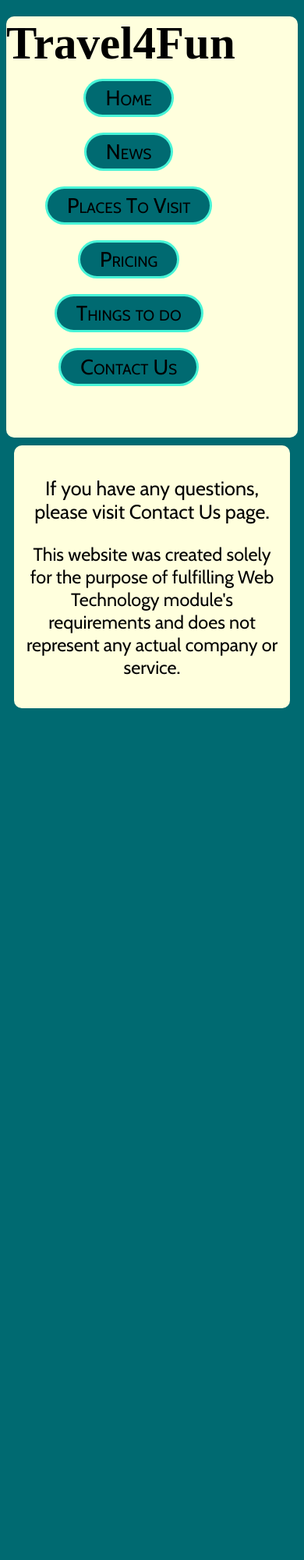
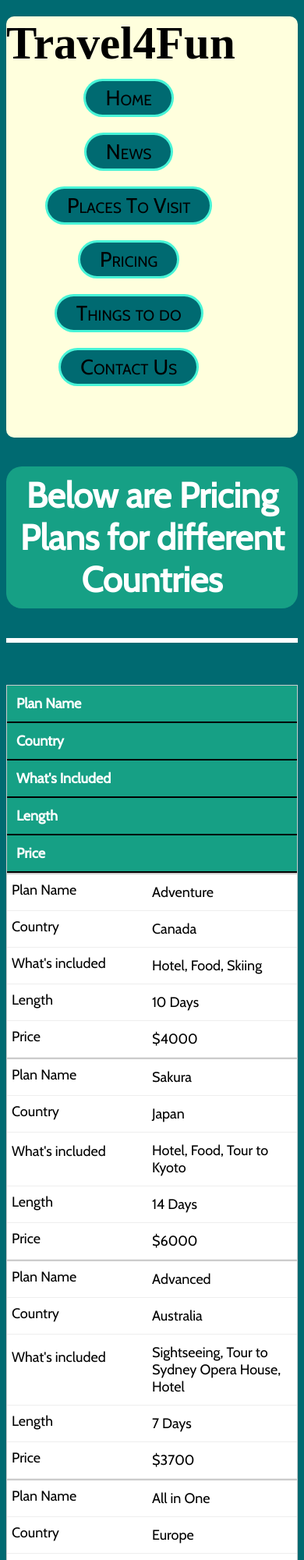
Before and after one commit to 00010209/Web-Technologies, a plain HTML site: page Pricing.html in a window 390 px wide. Shown: the top 2000 px of the page at 78% size. Before the commit the page ends 918 px from the top, so only its background shows below. Drawn offline with nearby package versions, Linux system fonts and the light colour scheme; a web font is replaced by a local one.

Commit message:
made the Pricing Table Responsive

```diff
--- a/Pricing.html
+++ b/Pricing.html
@@ -6,7 +6,7 @@
      <title>Travel4Fun</title>
      <link href="https://fonts.googleapis.com/css2?family=Cabin&family=Piazzolla:ital@1&display=swap" rel="stylesheet">
      <link rel="stylesheet" href="Stylesheet/Navigation.css">
-     <link rel="stylesheet" href="Stylesheet/Places-To-Visit.css">
+     <link rel="stylesheet" href="Stylesheet/Pricing.css">
   </head>
 
 <!----------------------------------------------             LOGO             ------------------------------------------------------->
@@ -20,6 +20,16 @@
               </h1>
 
             </section>
+
+
+
+
+
+
+
+
+
+
 
 
 <!--------------------------------------------             NAVIGATION          -------------------------------------------------------->
@@ -58,6 +68,119 @@
 
 
 
+<!---------------------------------------------------      Main Content         ------------------------------------------------------->
+
+
+       <section class="container1">
+        <h1 class="Pricing-header">Below are Pricing Plans for different Countries</h1>
+
+        <hr>
+
+        <section class="table-container">
+            <table>
+                <tr id="table-header">
+                    <th>Plan Name</th>
+                    <th>Country</th>
+                    <th>What's Included</th>
+                    <th>Length</th>
+                    <th>Price</th>
+                </tr>
+
+                <tr>
+                    <td>Adventure</td>
+                    <td>Canada</td>
+                    <td>Hotel, Food, Skiing</td>
+                    <td>10 Days</td>
+                    <td>$4000</td>
+                </tr>
+
+                <tr>
+                    <td>Sakura</td>
+                    <td>Japan</td>
+                    <td>Hotel, Food, Tour to Kyoto</td>
+                    <td>14 Days</td>
+                    <td>$6000</td>
+                </tr>
+
+                <tr>
+                    <td>Advanced</td>
+                    <td>Australia</td>
+                    <td>Sightseeing, Tour to Sydney Opera House, Hotel</td>
+                    <td>7 Days</td>
+                    <td>$3700</td>
+                </tr>
+
+                <tr>
+                    <td>All in One</td>
+                    <td>Europe</td>
+                    <td>Hotel, Food, Tour across 5 European Countries</td>
+                    <td>15 Days</td>
+                    <td>$8800</td>
+                </tr>
+
+                <tr>
+                    <td>Enterprise</td>
+                    <td>Spain</td>
+                    <td>Food, Local Festivals, Madrid Sightseeing</td>
+                    <td>8 Days</td>
+                    <td>$3550</td>
+                </tr>
+
+                <tr>
+                    <td>FunJourney</td>
+                    <td>Scandinavian Countries</td>
+                    <td>Hotel, Trip to Denmark, Norway and  Sweden</td>
+                    <td>16 Days</td>
+                    <td>$6320</td>
+                </tr>
+
+                <tr>
+                    <td>Enterprise2</td>
+                    <td>Turkey</td>
+                    <td>Hotel, Food, Ancient Castles, Trip to Istanbul</td>
+                    <td>8 Days</td>
+                    <td>$3799.99</td>
+                </tr>
+
+                <tr>
+                    <td>Adventure2</td>
+                    <td>Iceland</td>
+                    <td>Hotel, Food, Skiing, Sightseeing Beautiful Natural Caves</td>
+                    <td>9 Days</td>
+                    <td>$5320</td>
+                </tr>
+
+                <tr>
+                    <td>Professional</td>
+                    <td>Italy</td>
+                    <td>Hotel, Sightseeing Rome and Venice</td>
+                    <td>13 Days</td>
+                    <td>$7200</td>
+                </tr>
+
+                <tr>
+                    <td>FunJourney2</td>
+                    <td>England</td>
+                    <td>Hotel, Food, London Sightseeing</td>
+                    <td>6 Days</td>
+                    <td>$2700</td>
+                </tr>
+
+                <tr>
+                    <td>Professional2</td>
+                    <td>India</td>
+                    <td>Hotel, Sightseeing Taj Mahal</td>
+                    <td>7 Days</td>
+                    <td>$2580</td>
+                </tr>
+
+            </table>
+
+        </section>
+    </section>
+
+
+
 
 
 
--- /dev/null
+++ b/Stylesheet/Pricing.css
@@ -0,0 +1,129 @@
+
+.Pricing-header{
+    font-weight: 600;
+    text-align: center;
+    background-color: #16a085;
+    font-size: 2.5rem;
+    color: #fff;
+    padding: 10px 0px;
+    border-radius: 20px;
+}
+
+.Pricing-header:hover{
+    color: black;
+}
+
+hr{
+    border: solid white;
+}
+
+table{
+    display: flex;
+    justify-content: center;
+    align-items: center;
+    background-color: white;
+    width: 900px;
+    height: auto;
+    margin-top: 3rem;
+    margin-bottom: 2rem;
+    margin-left: auto;
+    margin-right: auto;
+    border-collapse: collapse;
+    box-shadow: 2px 2px 12px rgba(0, 0, 0, 0.2), -1px -1px 8px rgba(0, 0, 0, 0,)
+
+}
+
+tr {
+    transition: all .2s ease-in;
+    cursor: pointer;
+}
+
+tr:hover{
+    background-color: #f5f5f5;
+    transform: scale(1.02);
+    box-shadow: 2px 2px 12px rgba(0, 0, 0, 0.2), -1px -1px 8px rgba(0, 0, 0, 0,)
+}
+
+td, th {
+    text-align: left;
+    padding: 12px;
+    border-bottom: 2px solid black;
+}
+
+#table-header{
+    background-color: #16a085;
+    color: #fff;
+}
+
+
+
+
+
+@media
+only screen and (max-width: 760px),
+(min-device-width: 768px) and (max-device-width: 1024px)  {
+
+	/* Force table to not be like tables anymore */
+	table, thead, tbody, th, td, tr {
+		display: block;
+    }
+
+    table{
+        max-width: 60%;
+    }
+
+
+	thead tr {
+		position: absolute;
+		top: -9999px;
+        left: -9999px;
+
+	}
+
+	tr { border: 1px solid #ccc; }
+
+	td {
+
+		border: none;
+		border-bottom: 1px solid #eee;
+		position: relative;
+        padding-left: 50%;
+	}
+
+	td:before {
+		position: absolute;
+		top: 20%;
+		left: 6px;
+		width: 45%;
+		padding-right: 0;
+		white-space: nowrap;
+    }
+
+
+
+
+
+	/*Label the data*/
+	td:nth-of-type(1):before { content: "Plan Name"; }
+	td:nth-of-type(2):before { content: "Country"; }
+    td:nth-of-type(3):before { content: "What's included"; }
+	td:nth-of-type(4):before { content: "Length"; }
+	td:nth-of-type(5):before { content: "Price"; }
+
+}
+
+@media (min-device-width: 400px) and (max-device-width: 500px) {
+
+
+    table{
+        max-width: 80%;
+    }
+
+}
+
+@media (max-width: 400px) {
+
+
+    table{
+        max-width: 100%;
+    }
```
